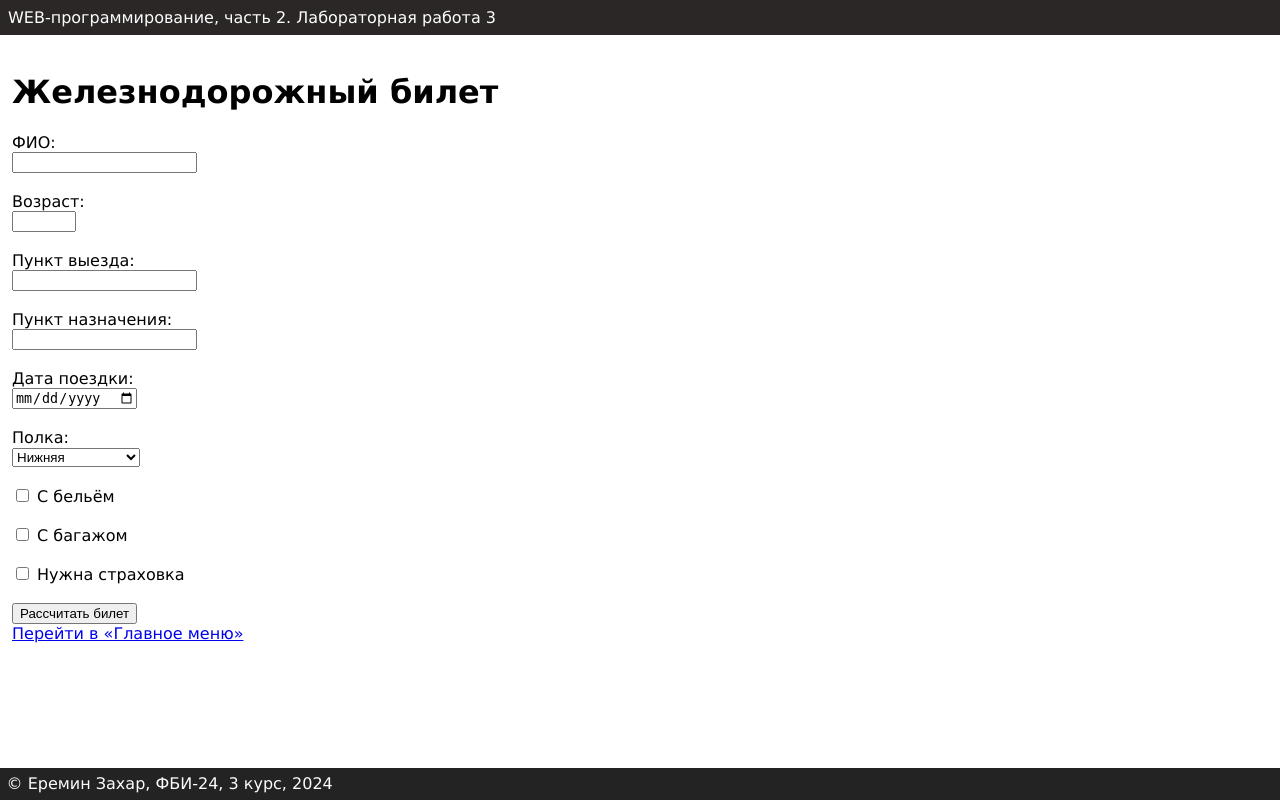
After one commit to Nqlele/2semaklabi, a Flask app: page /lab3/ticket-form in a window 1280 px wide. The commit adds this page. Run offline with Flask 3, Linux system fonts and the light colour scheme; parts of the project's set-up code (start-up, migrations or seed data) failed here and were passed over.

Commit message:
zheleznobilet

```diff
--- a/lab3.py
+++ b/lab3.py
@@ -79,3 +79,37 @@ def settings():
     resp = make_response(render_template('lab3/settings.html', color=color, background_color=background_color,
                                          font_size=font_size, text_align=text_align))
     return resp
+@lab3.route('/lab3/ticket-form')
+def ticket_form():
+    return render_template('lab3/ticket_form.html')
+@lab3.route('/lab3/ticket-result', methods=['POST'])
+def ticket_result():
+    fio = request.form.get('fio')
+    age = int(request.form.get('age'))
+    departure = request.form.get('departure')
+    destination = request.form.get('destination')
+    date = request.form.get('date')
+    berth = request.form.get('berth')
+    bedding = 'bedding' in request.form
+    luggage = 'luggage' in request.form
+    insurance = 'insurance' in request.form
+    # Расчет стоимости
+    price = 700 if age < 18 else 1000  # Детский или взрослый билет
+    # Добавка за нижнюю или нижнюю боковую полку
+    if berth == 'lower' or berth == 'side_lower':
+        price += 100
+    # Добавка за белье
+    if bedding:
+        price += 75
+    # Добавка за багаж
+    if luggage:
+        price += 250
+    # Добавка за страховку
+    if insurance:
+        price += 150
+    # Определяем тип билета
+    ticket_type = "Детский билет" if age < 18 else "Взрослый билет"
+    return render_template('lab3/ticket_result.html', fio=fio, age=age, departure=departure,
+                           destination=destination, date=date, berth=berth,
+                           bedding=bedding, luggage=luggage, insurance=insurance,
+                           ticket_type=ticket_type, price=price)
--- a/templates/lab3/lab3.html
+++ b/templates/lab3/lab3.html
@@ -15,5 +15,6 @@
         <li><a href="/lab3/form1">Форма</a></li>
         <li><a href="/lab3/order">Заказ напитка</a></li>
         <li><a href="/lab3/settings">Цвет текста и другие стили</a></li>
+        <li><a href="/lab3/ticket-form">Железнодорожный билет</a></li>
     </ol>
 {% endblock %}
--- /dev/null
+++ b/templates/lab3/ticket_form.html
@@ -0,0 +1,30 @@
+{% extends "base.html" %}
+{# номер лабораторной работы: #}
+{% block lab %}Лабораторная работа 3{% endblock %}
+{# основной контент: #}
+{% block main %}
+    <h1>Железнодорожный билет</h1>
+    <form action="{{ url_for('lab3.ticket_result') }}" method="POST">
+        <label for="fio">ФИО:</label><br>
+        <input type="text" id="fio" name="fio" required><br><br>
+        <label for="age">Возраст:</label><br>
+        <input type="number" id="age" name="age" min="1" max="120" required><br><br>
+        <label for="departure">Пункт выезда:</label><br>
+        <input type="text" id="departure" name="departure" required><br><br>
+        <label for="destination">Пункт назначения:</label><br>
+        <input type="text" id="destination" name="destination" required><br><br>
+        <label for="date">Дата поездки:</label><br>
+        <input type="date" id="date" name="date" required><br><br>
+        <label>Полка:</label><br>
+        <select name="berth" required>
+            <option value="lower">Нижняя</option>
+            <option value="upper">Верхняя</option>
+            <option value="side_upper">Верхняя боковая</option>
+            <option value="side_lower">Нижняя боковая</option>
+        </select><br><br>
+        <label><input type="checkbox" name="bedding"> С бельём</label><br><br>
+        <label><input type="checkbox" name="luggage"> С багажом</label><br><br>
+        <label><input type="checkbox" name="insurance"> Нужна страховка</label><br><br>
+        <button type="submit">Рассчитать билет</button>
+    </form>
+{% endblock %}
```
Also changed, not shown: templates/lab3/ticket_result.html (added, +18 -0 lines).
